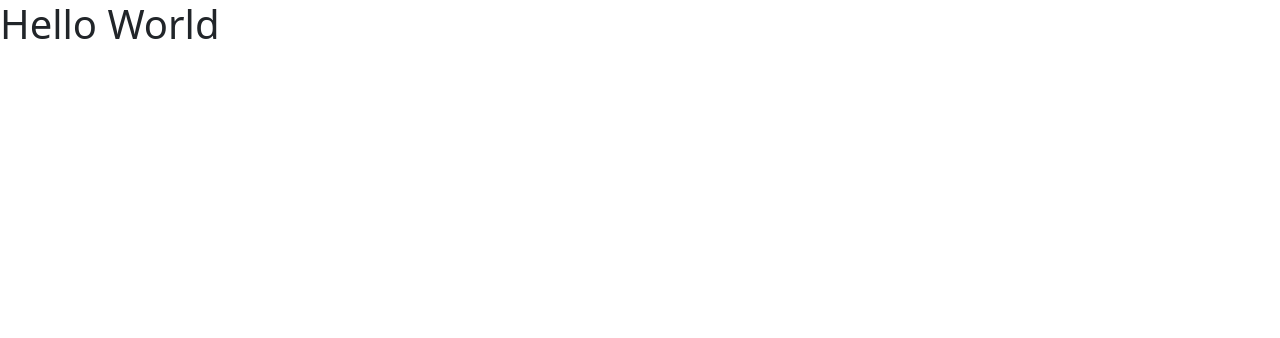
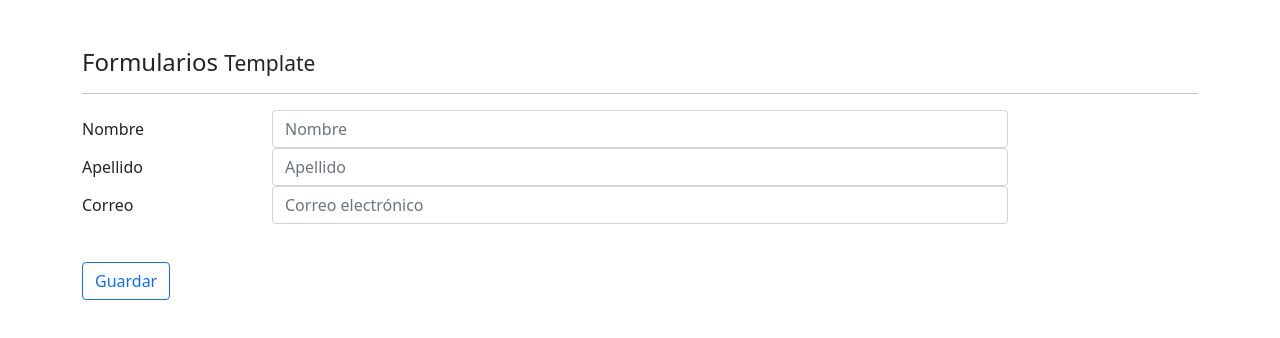
Before and after one commit to brayangomez22/forms-angular, an Angular app: page /template in a window 1280 px wide. Before the commit this address led to /. Shown: the top 338 px of the page. Built offline with nearby package versions, Linux system fonts and the light colour scheme.

Commit message:
Component Creation - Forms and Paths

```diff
--- a/src/app/app-routing.module.ts
+++ b/src/app/app-routing.module.ts
@@ -1,10 +1,17 @@
 import { NgModule } from '@angular/core';
 import { RouterModule, Routes } from '@angular/router';
 
-const routes: Routes = [];
+import { TemplateComponent } from './pages/template/template.component';
+import { ReactiveComponent } from './pages/reactive/reactive.component';
+
+const routes: Routes = [
+  { path: 'template', component: TemplateComponent },
+  { path: 'reactive', component: ReactiveComponent },
+  { path: '**', pathMatch: 'full', redirectTo: 'template' },
+];
 
 @NgModule({
   imports: [RouterModule.forRoot(routes)],
-  exports: [RouterModule]
+  exports: [RouterModule],
 })
-export class AppRoutingModule { }
+export class AppRoutingModule {}
--- a/src/app/app.component.html
+++ b/src/app/app.component.html
@@ -1 +1,3 @@
-<h1>Hello World</h1>
+<div class="container mt-5">
+  <router-outlet></router-outlet>
+</div>
--- /dev/null
+++ b/src/app/pages/reactive/reactive.component.html
@@ -0,0 +1,39 @@
+<h4>Formularios <small> Reactivos </small></h4>
+<hr />
+<form autocomplete="off">
+  <div>
+    <div class="form-group row">
+      <label class="col-2 col-form-label">Nombre</label>
+      <div class="col-8">
+        <input class="form-control" type="text" placeholder="Nombre" />
+      </div>
+    </div>
+
+    <div class="form-group row">
+      <label class="col-2 col-form-label">Apellido</label>
+      <div class="col-8">
+        <input class="form-control" type="text" placeholder="Apellido" />
+      </div>
+    </div>
+  </div>
+
+  <div class="form-group row">
+    <label class="col-2 col-form-label">Correo</label>
+    <div class="col-8">
+      <input
+        class="form-control"
+        type="email"
+        placeholder="Correo electrónico"
+      />
+    </div>
+  </div>
+
+  <div class="form-group row">
+    <label class="col-2 col-form-label">&nbsp;</label>
+    <div class="input-group col-md-8">
+      <button type="submit" class="btn btn-outline-primary btn-block">
+        Guardar
+      </button>
+    </div>
+  </div>
+</form>
--- /dev/null
+++ b/src/app/pages/reactive/reactive.component.ts
@@ -0,0 +1,15 @@
+import { Component, OnInit } from '@angular/core';
+
+@Component({
+  selector: 'app-reactive',
+  templateUrl: './reactive.component.html',
+  styleUrls: ['./reactive.component.scss']
+})
+export class ReactiveComponent implements OnInit {
+
+  constructor() { }
+
+  ngOnInit(): void {
+  }
+
+}
--- /dev/null
+++ b/src/app/pages/template/template.component.html
@@ -0,0 +1,39 @@
+<h4>Formularios <small> Template </small></h4>
+<hr />
+<form autocomplete="off">
+  <div>
+    <div class="form-group row">
+      <label class="col-2 col-form-label">Nombre</label>
+      <div class="col-8">
+        <input class="form-control" type="text" placeholder="Nombre" />
+      </div>
+    </div>
+
+    <div class="form-group row">
+      <label class="col-2 col-form-label">Apellido</label>
+      <div class="col-8">
+        <input class="form-control" type="text" placeholder="Apellido" />
+      </div>
+    </div>
+  </div>
+
+  <div class="form-group row">
+    <label class="col-2 col-form-label">Correo</label>
+    <div class="col-8">
+      <input
+        class="form-control"
+        type="email"
+        placeholder="Correo electrónico"
+      />
+    </div>
+  </div>
+
+  <div class="form-group row">
+    <label class="col-2 col-form-label">&nbsp;</label>
+    <div class="input-group col-md-8">
+      <button type="submit" class="btn btn-outline-primary btn-block">
+        Guardar
+      </button>
+    </div>
+  </div>
+</form>
--- /dev/null
+++ b/src/app/pages/template/template.component.ts
@@ -0,0 +1,15 @@
+import { Component, OnInit } from '@angular/core';
+
+@Component({
+  selector: 'app-template',
+  templateUrl: './template.component.html',
+  styleUrls: ['./template.component.scss']
+})
+export class TemplateComponent implements OnInit {
+
+  constructor() { }
+
+  ngOnInit(): void {
+  }
+
+}
```
Also changed, not shown: src/app/app.module.ts (+8 -9 lines), src/app/pages/reactive/reactive.component.scss (added), src/app/pages/template/template.component.scss (added).
